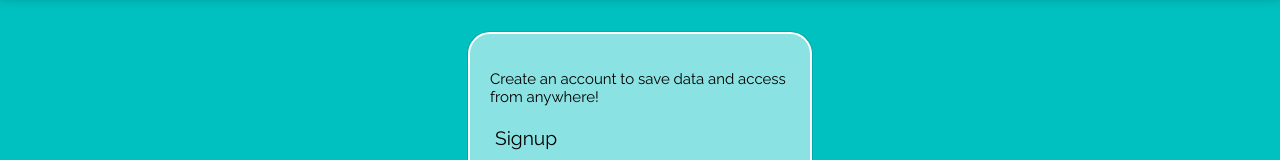
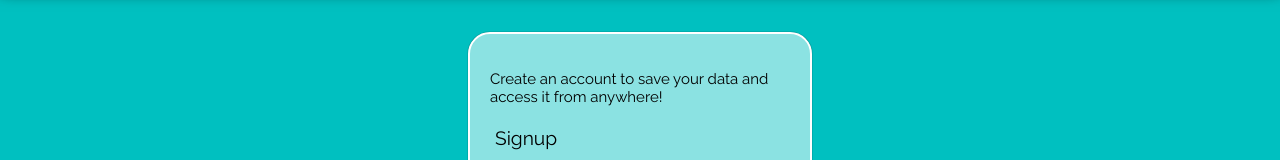
Before and after one commit to ibrahimkarim22/kanbanboard, a React (Vite) app: page / in a window 1280 px wide. Shown: the part 160-320 px from the top of the page. Built offline with nearby package versions, Linux system fonts and the light colour scheme; no server answers; a web font is replaced by a local one.

Commit message:
App is ready to be added to portfolio changed the signup message for better clarity

```diff
--- a/src/components/Signup.jsx
+++ b/src/components/Signup.jsx
@@ -26,7 +26,7 @@ const Signup = ({ onLogin }) => {
 
   return (
     <div className='signup-form-container'>
-      <p className='signup-message'>Create an account to save data and access from anywhere!</p>
+      <p className='signup-message'>Create an account to save your data and access it from anywhere!</p>
       <form className='signup-form' onSubmit={handleSignup}>
         <p className='signup-name'>Signup</p>
         <input
--- a/src/scss/authentication.scss
+++ b/src/scss/authentication.scss
@@ -194,7 +194,8 @@
     font-size: 22px;
     color: rgb(255, 255, 255);
     margin: 0;
-    font-family: "Poppins", serif;
+    font-family: "Raleway", sans-serif;
+    font-optical-sizing: auto;
     font-weight: 400;
     font-style: normal;
 }
@@ -255,8 +256,9 @@
         height: 300px;
         padding: 50px;
     }
+
     .signup-button,
-.login-button {
-    font-size: 15px;
+    .login-button {
+        font-size: 15px;
+    }
 }
-}
```
